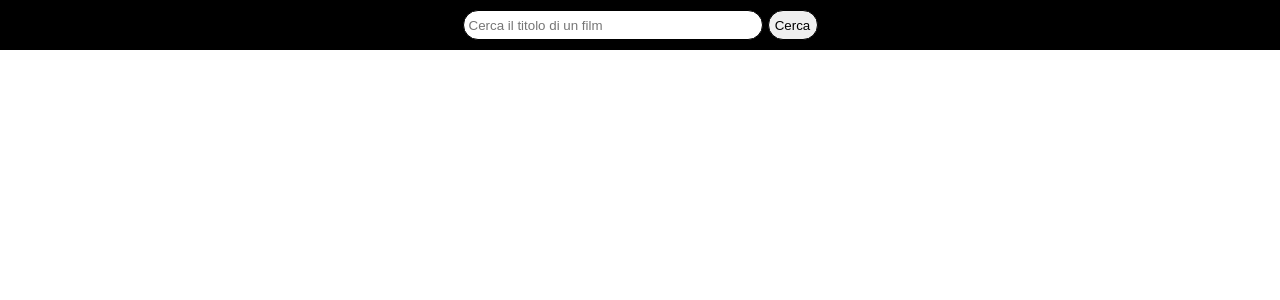
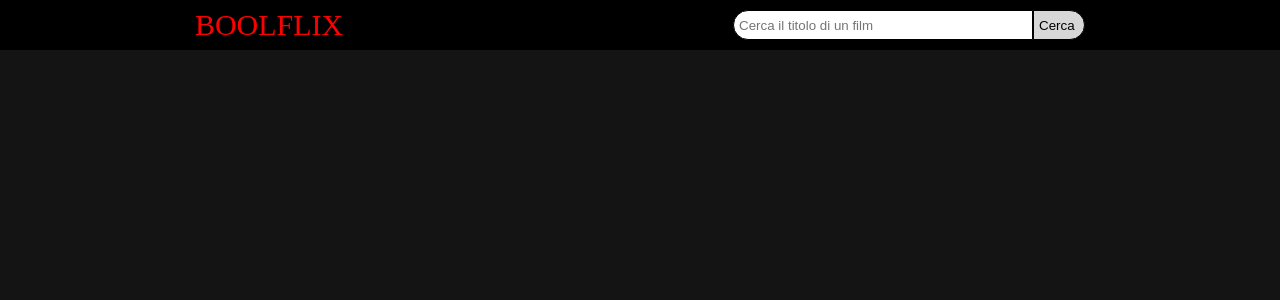
Before and after one commit to VincenzoVitello/vue-boolflix, a Vue app: page / in a window 1280 px wide. Shown: the top 300 px of the page. Built offline with nearby package versions, Linux system fonts and the light colour scheme.

Commit message:
elementi generati, css da fixare

```diff
--- a/src/App.vue
+++ b/src/App.vue
@@ -1,17 +1,47 @@
 <template>
   <div id="app">
-    <SearchBar />
+    <SearchBar @passedFilm="getFilmCards" />
+    <Main :sonPropsArray="filmsArray"/>
   </div>
 </template>
 
 <script>
 import SearchBar from './components/SearchBar.vue'
+import Main from './components/Main.vue'
+import axios from 'axios'
+export default {
 
-export default {
   name: 'App',
   components: {
-    SearchBar
-  }
+    SearchBar,
+    Main
+  },
+  data(){
+        return{
+            apiUrlFilms: 'https://api.themoviedb.org/3/search/movie',
+            apiUrlTvShow: 'https://api.themoviedb.org/3/search/tv',
+            filmsArray: [],
+        }
+    },
+    //metodi
+    methods:{
+        getFilmCards: function(filmName){
+            axios
+            .get(this.apiUrlFilms, {
+            params : {
+                api_key: 'fbb85452ee66bae138619692ec4e952d',
+                query: filmName,
+
+                }//chiusura axios.get params
+            }//chiusura oggetto interno axios.get
+
+            )//chiusura axios.get
+            .then( (response) => {
+                this.filmsArray = response.data.results
+                console.log(response.data.results)   //SONO FERMO QUI E NON SO COSA SUCCEDE Né FACENDO COSì Né DOPO
+            })
+        }
+    }//chiusura methods
 }
 </script>
 
--- a/src/assets/SearchBar.scss
+++ b/src/assets/SearchBar.scss
@@ -1,12 +1,16 @@
 .ms_search_section{
     display: flex;
-    justify-content: center;
+    justify-content: space-around;
     align-items: center;
     background-color: black;
     height: 50px;
+    .ms_boolflix_logo{
+        color: red;
+        font-size: 30px;
+    }
     .ms_text_area{
         width: 300px;
-        border-radius: 20px;
+        border-radius: 20px 0px 0px 20px;
         outline: none;
         height: 30px;
         border: 1px solid black;
@@ -15,8 +19,14 @@
      .ms_search_button{
         height: 30px;
         width: 50px;
-        margin-left: 5px;
-        border-radius: 20px;
+        border-radius: 0px 20px 20px 0px;
+        padding-right: 45px;
+        padding-left: 5px;
         border: 1px solid black;
+        opacity: 0.9;
+        &:hover{
+            cursor: pointer;
+            opacity: 1;
+        }
     }
 }
--- a/src/assets/Vars.scss
+++ b/src/assets/Vars.scss
@@ -0,0 +1 @@
+$mainColor: #141414;
--- /dev/null
+++ b/src/assets/main.scss
@@ -0,0 +1,25 @@
+.container{
+    background-color: $mainColor;
+    height: calc(100vh - 50px);
+    width: 100vw;
+    color: white;
+    display: flex;
+    justify-content: center;
+    overflow-y: scroll;
+    ul{
+        list-style-type: none;
+    }
+}
+.ms_filmCard{
+    min-width: 300px;
+    border: 1px solid white;
+    margin: 5px;
+    margin-left: 100px;
+    text-align: center;
+}
+.ms_film_lang_img{
+    width: 20px;
+}
+.ms_film_poster{
+    max-width: 100%;
+}
--- a/src/components/Main.vue
+++ b/src/components/Main.vue
@@ -1,44 +1,38 @@
 <template>
-  <div @passedFilm="getFilmCards" class="container">
-
+  <div class="container">
+      <ul v-for="(film, index) in sonPropsArray" :key="index" class="ms_filmCard">
+            <li><img :src="`https://image.tmdb.org/t/p/w500/` + film.poster_path" alt="" class="ms_film_poster"></li>
+            <li>{{film.title}}</li>
+            <li>{{film.original_title}}</li>
+            <li><img :src="getLangFlag(film.original_language)" class="ms_film_lang_img" alt=""> </li>
+            <li>{{film.vote_average}}</li>
+      </ul>
   </div>
 </template>
 
 <script>
-import axios from 'axios'
 export default {
     name: 'Main',
     //data
-    data(){
-        return{
-            apiUrl: 'https://api.themoviedb.org/3/search/movie',
-            filmsArray: [],
-
-        }
+    props: {
+        sonPropsArray: Array,
     },
-    //metodi
     methods:{
-        getFilmCards: function(){
-            axios
-            .get(this.apiUrl, {
-            params : {
-                api_key: fbb85452ee66bae138619692ec4e952d,
-                language: en-US,
-                query: Spiderman,
-
-                }//chiusura axios.get params
-            }//chiusura oggetto interno axios.get
-
-            )//chiusura axios.get
-            .then( (response) => {
-                this.filmsArray = response.data.results
-                console.log(response.data.results)   //SONO FERMO QUI E NON SO COSA SUCCEDE Né FACENDO COSì Né DOPO
-            })
-        }
+        getLangFlag: function(filmLang){
+            let urlFlag = 'https://upload.wikimedia.org/wikipedia/commons/thumb/4/48/Gay_Pride_Flag.svg/2560px-Gay_Pride_Flag.svg.png';
+            if(filmLang == 'en'){
+                urlFlag = 'https://upload.wikimedia.org/wikipedia/commons/thumb/3/30/Flag_of_the_United_Kingdom_%283-2_aspect_ratio%29.svg/1280px-Flag_of_the_United_Kingdom_%283-2_aspect_ratio%29.svg.png';
+            }else if(filmLang == 'it'){
+                urlFlag = 'https://upload.wikimedia.org/wikipedia/commons/thumb/0/03/Flag_of_Italy.svg/1280px-Flag_of_Italy.svg.png'
+            }
+            return urlFlag
+        },//chiusura funzione getFilmLang
     }//chiusura methods
 }//chiusura export
 </script>
 
-<style>
+<style lang="scss" scoped>
+@import '../assets/Vars.scss';
+@import '../assets/main.scss';
 
 </style>
--- a/src/components/SearchBar.vue
+++ b/src/components/SearchBar.vue
@@ -1,8 +1,12 @@
 <template>
 <!-- creo div container della searchbar -->
   <div class="ms_search_section">
-      <input v-model="filmName" type="text" name="" id="" class="ms_text_area" placeholder="Cerca il titolo di un film">
-      <button @click="$emit('passedFilm', filmName)" class="ms_search_button">Cerca</button>
+      <div class="ms_boolflix_logo">BOOLFLIX</div>
+      <div>
+        <input v-model="filmName" type="text" name="" id="" class="ms_text_area" placeholder="Cerca il titolo di un film">
+        <button @click="$emit('passedFilm', filmName)"  class="ms_search_button">Cerca</button>
+      </div>
+
   </div>
 </template>
 
```
